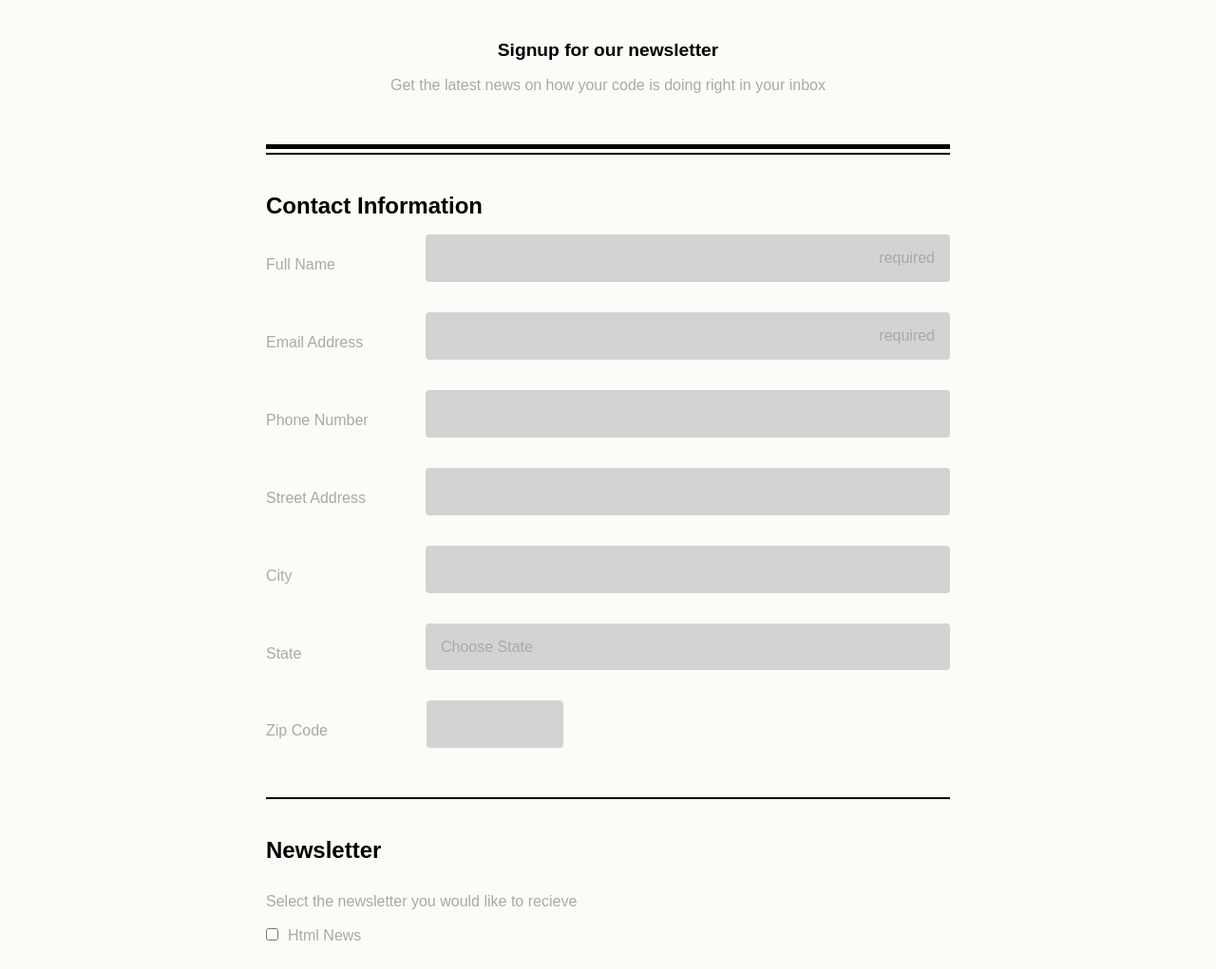
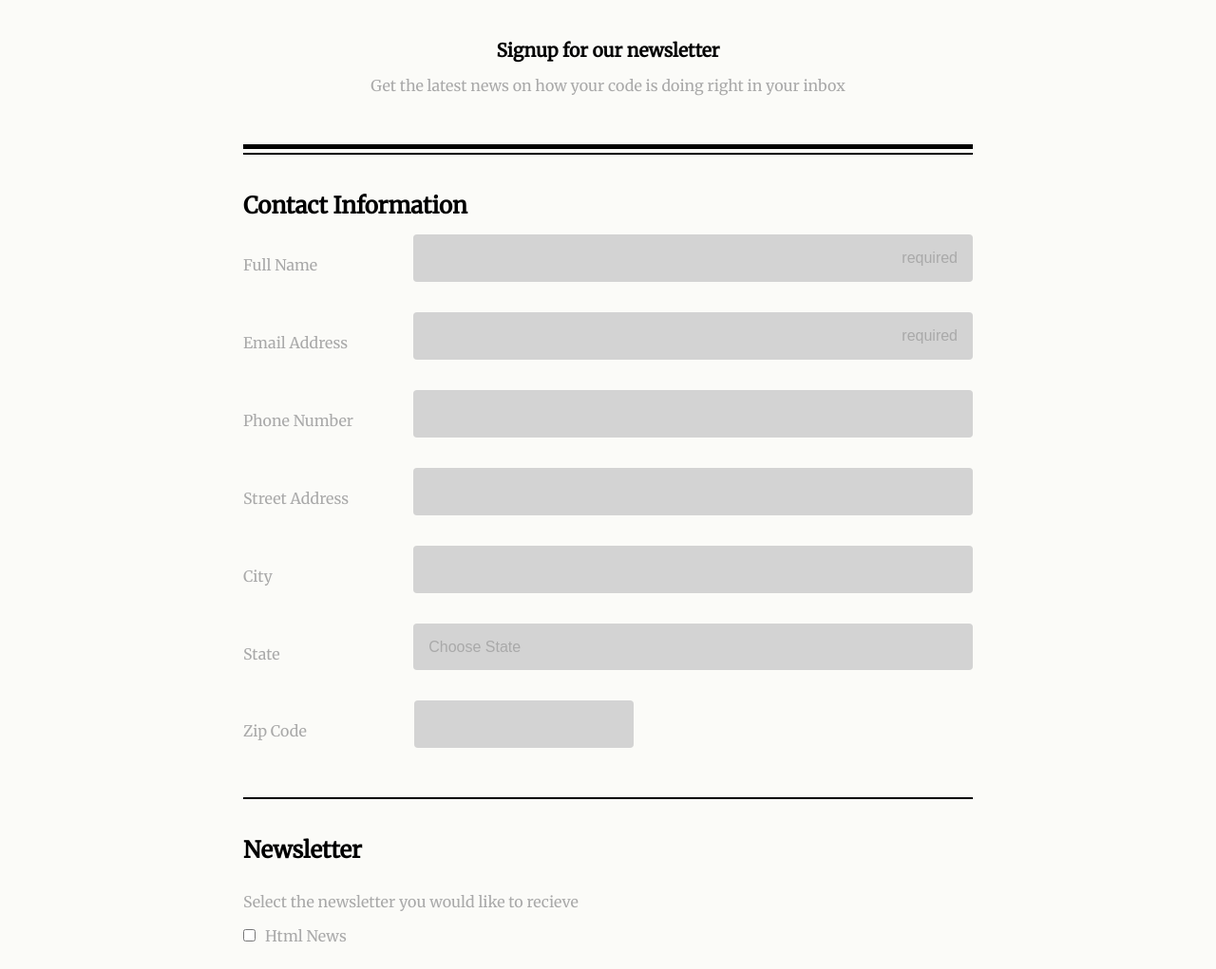
Before and after one commit to jakeangel/tech-degree-project-3, a plain HTML site: page index.html in a window 1280 px wide. Shown: the part 73-1094 px from the top of the page at 95% size. Drawn offline with Linux system fonts and the light colour scheme.

Commit message:
added font and adjusted zip label basis

```diff
--- a/css/style.css
+++ b/css/style.css
@@ -10,7 +10,7 @@
 
 body{
 	line-height: 1.5;
-	font-family:Sans-serif;
+	font-family: 'Merriweather', serif;
 	background-color: #fbfbf8;
 
 }
@@ -18,7 +18,7 @@ body{
 .wrapper{
 	width: 90%;
 	margin: 0 auto;
-	max-width: 720px;
+	max-width: 768px;
 }
 
 .main-header,
@@ -143,7 +143,7 @@ select{
 
 
 input[id="zipcode"]{
-	width: 20%;
+	width: 30%;
 	display: block;
 }
 
@@ -207,7 +207,7 @@ textarea{
 	}
 
 	.flex-zip label{
-		margin-right: 6.5em;
+		flex-basis: 23.5% ;
 		margin-top: 20px;
 
 	}
--- a/index.html
+++ b/index.html
@@ -5,6 +5,7 @@
 	<meta charset="utf-8">
 	<meta name="viewport" content="width=device-width, initial-scale=1.0">
 	<link rel="stylesheet" type="text/css" href="css/style.css">
+	<link href="https://fonts.googleapis.com/css2?family=Merriweather&display=swap" rel="stylesheet">
 </head>
 <body>
 
```
